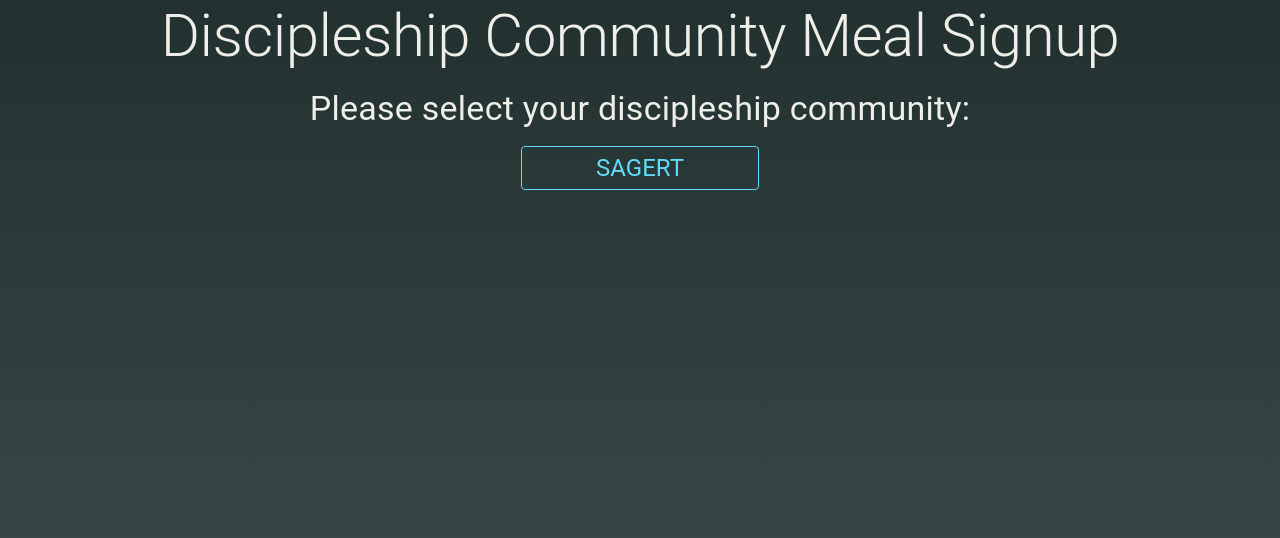
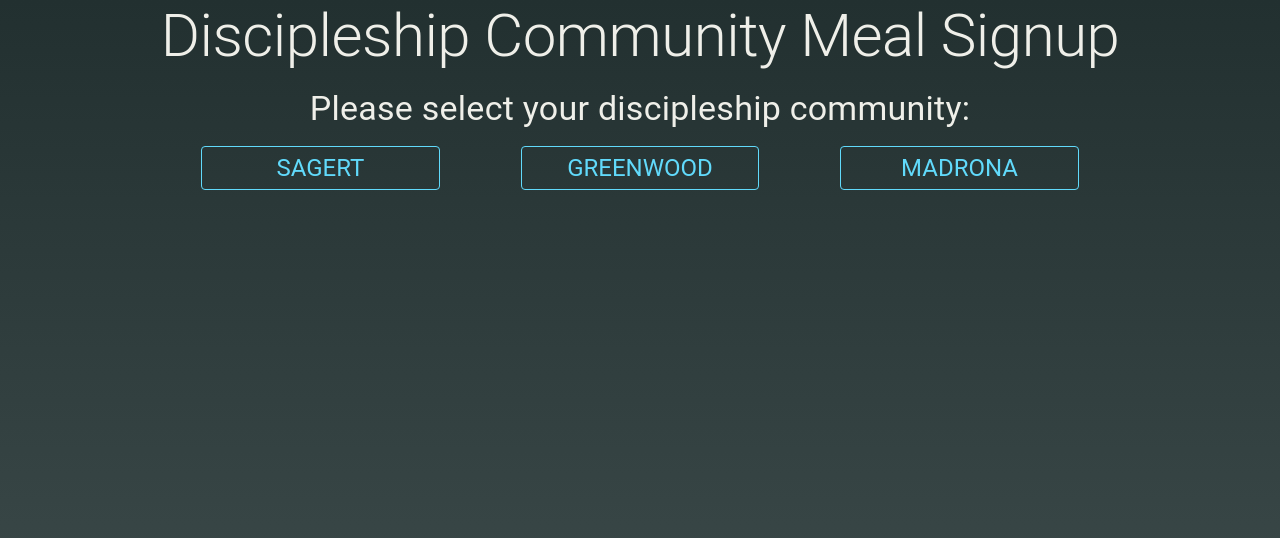
Before and after one commit to drewdcamp/meal-signup, a React (Create React App) app: page / in a window 1280 px wide. Shown: the top 538 px of the page. Built offline with nearby package versions, Linux system fonts and the light colour scheme.

Commit message:
added additional groups

```diff
--- a/public/index.html
+++ b/public/index.html
@@ -24,7 +24,7 @@
       work correctly both with client-side routing and a non-root public URL.
       Learn how to configure a non-root public URL by running `npm run build`.
     -->
-    <title>Sagert Meal Signup</title>
+    <title>Discipleship Community Meal Signup</title>
   </head>
   <body style="background-color:#282c34">
     <noscript>You need to enable JavaScript to run this app.</noscript>
--- a/src/App.js
+++ b/src/App.js
@@ -50,6 +50,7 @@ function App() {
   const [formHasBeverage, setFormHasBeverage] = React.useState(false);
 
   const [formName, setFormName] = React.useState("");
+  const [tmpEmail, setTmpEmail] = React.useState("");
   const [formEmail, setFormEmail] = React.useState("");
   const [formCountA, setFormCountA] = React.useState(0);
   const [formCountC, setFormCountC] = React.useState(0);
@@ -93,6 +94,18 @@ function App() {
           "https://script.google.com/macros/s/AKfycbzKRTMRRNR558b-XWa6uhvmnfbnGK9g3DX9lE1k0Sy2iqnqsu6gediiSoWM-cCtfNPQ/exec"
         );
         setGroupName("Sagert");
+        setGroupExists(true);
+      } else if (sanitized === "greenwood") {
+        setGroupUrl(
+          "https://script.google.com/macros/s/AKfycbyXXdh5Un6W1hE05HffLqGKhnzSpx3jmnk5hmNSKUIJp3t7KFZ1DRtHwGEXwE90JwXp6Q/exec"
+        );
+        setGroupName("Greenwood");
+        setGroupExists(true);
+      } else if (sanitized === "madrona") {
+        setGroupUrl(
+          "https://script.google.com/macros/s/AKfycbypxZtKAa11bmluN5xb8BWtv_qX1R-udOx2cbcfHp4gqlvDMnodNho9hhhTAeN7SUlSzQ/exec"
+        );
+        setGroupName("Madrona");
         setGroupExists(true);
       }
     }
@@ -203,6 +216,11 @@ function App() {
     groupURL,
   ]);
 
+  const validateEmail = (email) => {
+    console.log("Testing: " + email + "; " + /.+@.+\..+/.test(email));
+    return /.+@.+\..+/.test(email);
+  };
+
   const updateEmail = React.useCallback(() => {
     setUserEmail(formEmail);
     setEmailVisible(false);
@@ -268,6 +286,7 @@ function App() {
   const prefillForm = React.useCallback((rsvp) => {
     setRsvpExists(true);
     setFormName(rsvp.Name);
+    setTmpEmail(rsvp.Email);
     setFormEmail(rsvp.Email);
     setFormCountA(rsvp.AdultCount ?? 0);
     setFormCountC(rsvp.ChildCount ?? 0);
@@ -429,7 +448,8 @@ function App() {
   }, [formName, formEmail]);
 
   const canSubmitEmail = React.useMemo(() => {
-    return !!formEmail;
+    console.log("" === formEmail ? "Invalid Email" : "Valid Email");
+    return "" !== formEmail;
   }, [formEmail]);
 
   return (
@@ -462,6 +482,15 @@ function App() {
                 </Typography>
                 <div style={{ height: "8px" }}></div>
 
+                {!rsvpExists && (
+                  <Button
+                    onClick={() => {
+                      setEmailVisible(true);
+                    }}
+                  >
+                    Edit Existing RSVP
+                  </Button>
+                )}
                 <Button
                   onClick={() => {
                     setFormVisible(true);
@@ -475,15 +504,7 @@ function App() {
                   </Typography>
                 </Button>
 
-                {!rsvpExists && (
-                  <Button
-                    onClick={() => {
-                      setEmailVisible(true);
-                    }}
-                  >
-                    Edit Existing RSVP
-                  </Button>
-                )}
+                <Button href="/meal-signup">Select a Different Group</Button>
               </>
             )}
 
@@ -527,9 +548,14 @@ function App() {
                         <InputLabel htmlFor="email-input">Email</InputLabel>
                         <OutlinedInput
                           type="text"
-                          value={formEmail}
+                          value={tmpEmail}
                           onChange={(e) => {
-                            setFormEmail(e.target.value);
+                            setTmpEmail(e.target.value);
+                            if (validateEmail(e.target.value)) {
+                              setFormEmail(e.target.value);
+                            } else {
+                              setFormEmail("");
+                            }
                           }}
                           label="email-input"
                         />
@@ -687,9 +713,14 @@ function App() {
                           <InputLabel htmlFor="email-input">Email</InputLabel>
                           <OutlinedInput
                             type="text"
-                            value={formEmail}
+                            value={tmpEmail}
                             onChange={(e) => {
-                              setFormEmail(e.target.value);
+                              setTmpEmail(e.target.value);
+                              if (validateEmail(e.target.value)) {
+                                setFormEmail(e.target.value);
+                              } else {
+                                setFormEmail("");
+                              }
                             }}
                             label="email-input"
                           />
@@ -1128,6 +1159,26 @@ function App() {
                     Sagert
                   </Typography>
                 </Button>
+                <Button
+                  variant="outlined"
+                  color="white"
+                  sx={{ width: "30ch", maxWidth: "90vw" }}
+                  href="#/greenwood"
+                >
+                  <Typography textAlign="center" variant="h5">
+                    Greenwood
+                  </Typography>
+                </Button>
+                <Button
+                  variant="outlined"
+                  color="white"
+                  sx={{ width: "30ch", maxWidth: "90vw" }}
+                  href="#/madrona"
+                >
+                  <Typography textAlign="center" variant="h5">
+                    Madrona
+                  </Typography>
+                </Button>
               </div>
             </div>
           </>
```
